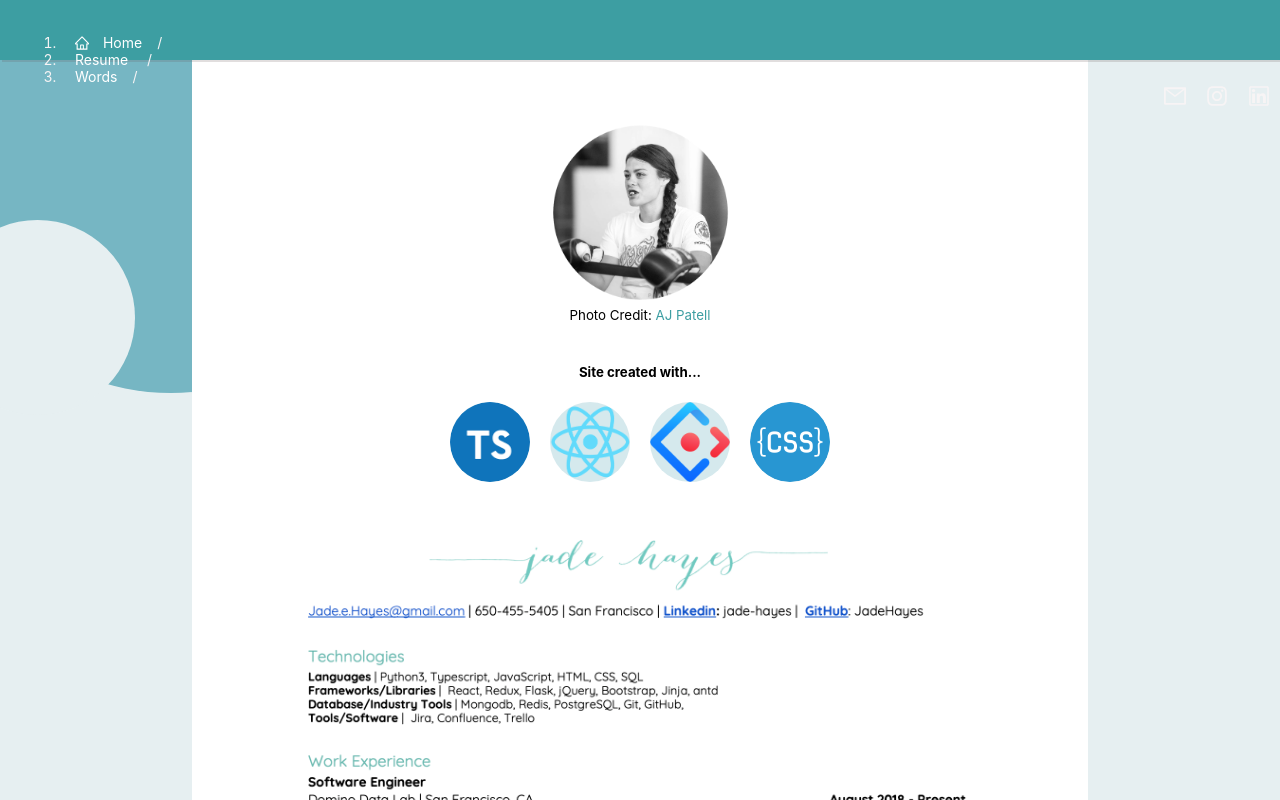
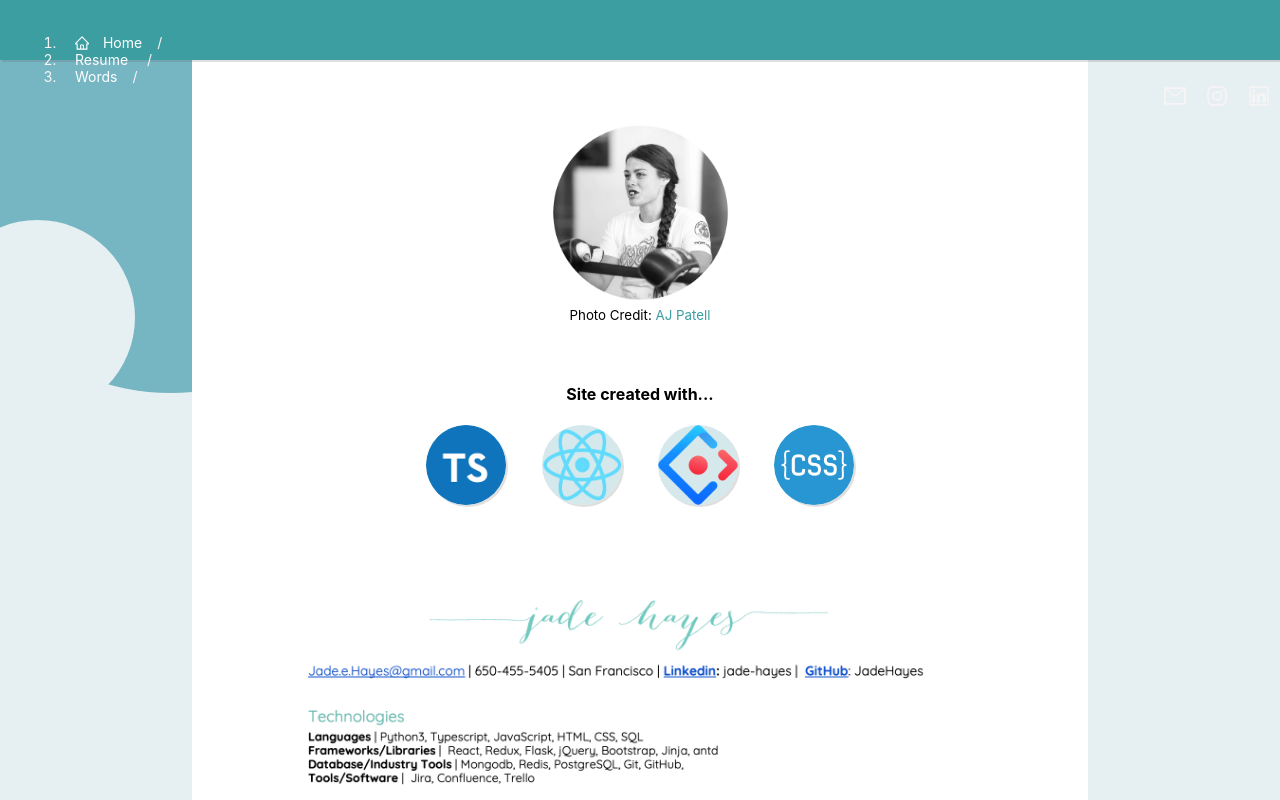
Before and after one commit to JadeHayes/mySite, a React (Create React App) app: page / in a window 1280 px wide. Built offline with nearby package versions, Linux system fonts and the light colour scheme.

Commit message:
* Added on hover of the tech bubbles.
* Added on Click to a section in the repo that uses that technology.

* Added pointer when you hover over the bubbles.

```diff
--- a/src/components/atom/Bubble.tsx
+++ b/src/components/atom/Bubble.tsx
@@ -6,6 +6,7 @@ const StyledCircle = styled.div`
   margin: 20px;
   display: inline-block;
   border-radius: 50%;
+  cursor: pointer;
 `;
 
 type Margins = { marginTop?: number | string, marginRight?: number | string, marginBottom?: number | string, marginLeft?: number | string }
--- a/src/components/atom/CoverPhoto.tsx
+++ b/src/components/atom/CoverPhoto.tsx
@@ -20,8 +20,7 @@ const StyledImg = styled.img`
 const StyledSmall = styled.small`
   text-align: center;
   padding-top: 5px;
-  color: ${mainTeal}
-  margin-bottom: 40px;
+  margin: 20px 0 40px 0;
 
   @media only screen and (max-width: 768px) {
     font-size: 10px;
--- /dev/null
+++ b/src/components/atom/TechLogo.tsx
@@ -0,0 +1,61 @@
+import React, { useState } from 'react';
+import styled from 'styled-components';
+import { Col } from 'antd';
+
+const StyledLogo = styled.img`
+  height: 5em;
+  margin: 0 10px 0 10px;
+  background: rgb(118, 182, 195, .3);
+  border-radius: 50%;
+  width: 5em;
+  display: inline-block;
+  box-shadow: 2px 2px rgb(105, 90, 90, .2);
+
+  @media only screen and (max-width: 768px) {
+    height: 3em;
+    width: 3em;
+  }
+`;
+
+const StyledCol = styled(Col)`
+  display: inline-block;
+
+  .techText:hover {
+    opacity: 1;
+  }
+`;
+
+
+const StyledText = styled.small`
+  margin-top: 20px;
+  color: black;
+  text-align: center;
+  display: block;
+`;
+
+type PropsTechLogo = {
+  logoSrc: string
+  text: string
+  githubLink: string
+}
+
+const TechLogo = (props: PropsTechLogo) => {
+  const [hideText, updateHideText] = useState(true)
+  const [currentOpacity, updateOpacity] = useState(0)
+
+  return (
+    <StyledCol span={6}
+      onMouseEnter={() => updateOpacity(1)}
+      onMouseLeave={() => updateOpacity(0)}>
+      <a href={props.githubLink} target='_blank'>
+        <StyledLogo
+          onMouseEnter={() => updateHideText(!hideText)}
+          onMouseLeave={() => updateHideText(!hideText)}
+          src={props.logoSrc} alt={props.text} />
+      </a>
+      <StyledText style={{ opacity: currentOpacity }}>{props.text}</StyledText>
+    </StyledCol>
+  )
+};
+
+export default TechLogo;
--- a/src/components/molecule/Technologies.tsx
+++ b/src/components/molecule/Technologies.tsx
@@ -1,37 +1,41 @@
-import React from 'react';
+import React, { useState } from 'react';
 
 import css from '../../static/logos/css.png';
 import ts from '../../static/logos/typescript.png';
 import react from '../../static/logos/react.png';
 import antd from '../../static/logos/antd.png';
 import styled from 'styled-components';
+import { Row } from 'antd';
+import TechLogo from '../atom/TechLogo';
 
-const StyledLogo = styled.img`
-  height: 5em;
-  margin: 0 10px 0 10px;
-  background: rgb(118, 182, 195, .3);
-  border-radius: 50%;
-  width: 5em;
-
-  @media only screen and (max-width: 768px) {
-    height: 3em;
-    width: 3em;
-  }
+const StyledLogosWrapper = styled.div`
+  position: static;
 `;
 
-const StyledLogosWrapper = styled.div`
-  margin-top: 40px;
+const StyledH4 = styled.h4`
+  margin-top: 60px;
 `;
 
+type TypeLogo = {
+  src: string,
+  text: string,
+  githubLink: string
+}
+
+const logos = [
+  { src: ts, text: 'typescript', githubLink: '#' },
+  { src: react, text: 'react', githubLink: 'https://github.com/JadeHayes/mySite/blob/master/src/index.tsx#L7' },
+  { src: antd, text: 'antd', githubLink: 'https://github.com/JadeHayes/mySite/blob/master/src/components/atom/Bubble.tsx#L34' },
+  { src: css, text: 'css', githubLink: 'https://github.com/JadeHayes/mySite/blob/master/src/App.tsx#L10' }
+];
 
 const Technologies = () => {
   return (
     <StyledLogosWrapper>
-      <h5>Site created with...</h5>
-      <StyledLogo src={ts} alt='typescript' />
-      <StyledLogo src={react} alt='react' />
-      <StyledLogo src={antd} alt='antd' />
-      <StyledLogo src={css} alt='css' />
+      <StyledH4>Site created with...</StyledH4>
+      <Row gutter={[16, 24]}>
+        {logos.map((logo: TypeLogo) => <TechLogo logoSrc={logo.src} text={logo.text} githubLink={logo.githubLink} />)}
+      </Row>
     </StyledLogosWrapper>
   )
 };
```
